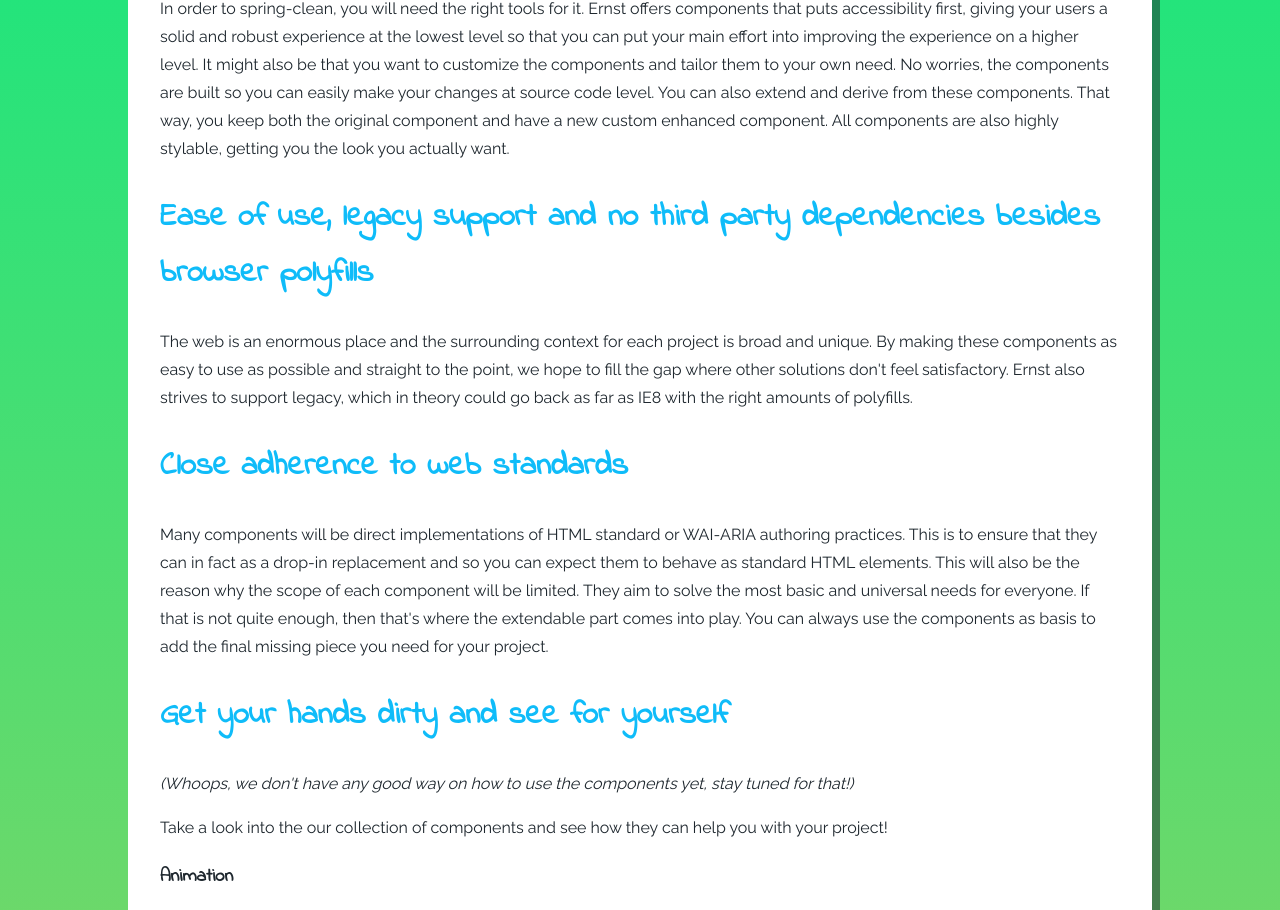
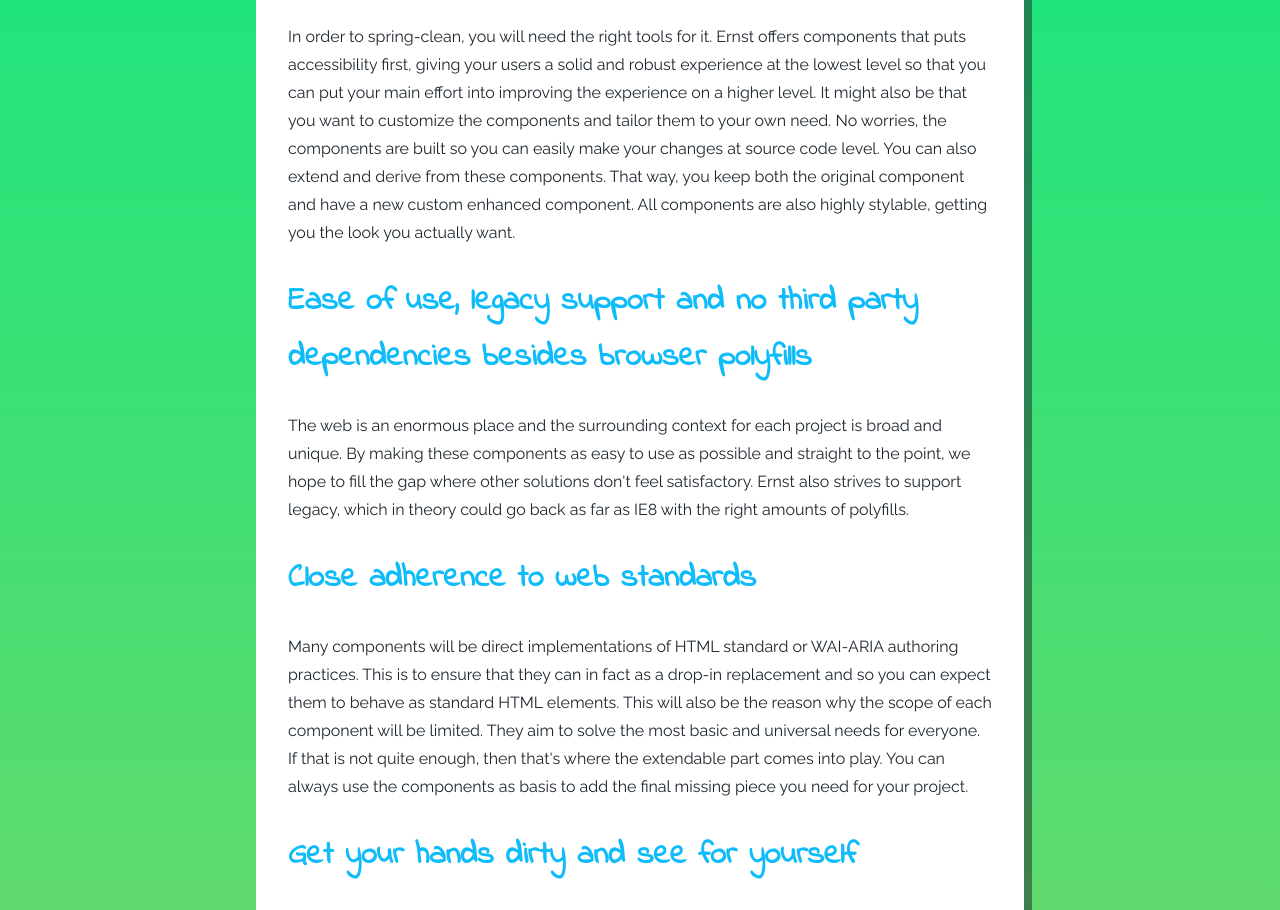
Before and after one commit to stratsys/Ernst, a plain HTML site: page docs/index.html in a window 1280 px wide. Shown: the part 763-1673 px from the top of the page. Drawn offline with Linux system fonts and the light colour scheme.

Commit message:
Fixed responsive mode

```diff
--- a/docs/index.html
+++ b/docs/index.html
@@ -3,6 +3,7 @@
   <head>
     <title>Ernst - Extendable Robust Native-like Standard componenTs</title>
     <meta charset="utf-8">
+    <meta name="viewport" content="width=device-width, initial-scale=1.0">
     <link href="https://fonts.googleapis.com/css2?family=Indie+Flower&family=Raleway:wght@400;700&display=swap" rel="stylesheet">
     <style>
       body {
@@ -54,7 +55,7 @@
       </div>
     </div>
     <div style="background: linear-gradient(0deg, #ffc048 0%, #0be881 100%)">
-      <div style="max-width: 1024px; margin: 0 auto; padding: 2rem;">
+      <div style="max-width: 768px; margin: 0 auto; padding: 2rem;">
         <div style="margin-top: -6rem; background: #fff; border-radius: 2rem; padding: 1rem 2rem; box-shadow: 0.5rem 0.5rem 0 0 #1e272e80;">
           <h2>Time to spring-clean your frontend?</h2>
           <p>Are you stuck with five different frontend frameworks and every one uses its own set of UI components? Do you have an old web application that could need some quality of life improvements, but can't afford a complete rewrite? Are you using mostly HTML5 for your project and not to keen on bloating down on javascript just to get a single robust component that is being actively maintained? Do you just wish you could get a normalized date picker across all browsers? Then you're in luck, for we have hopefully the right solution for you!</p>
```
